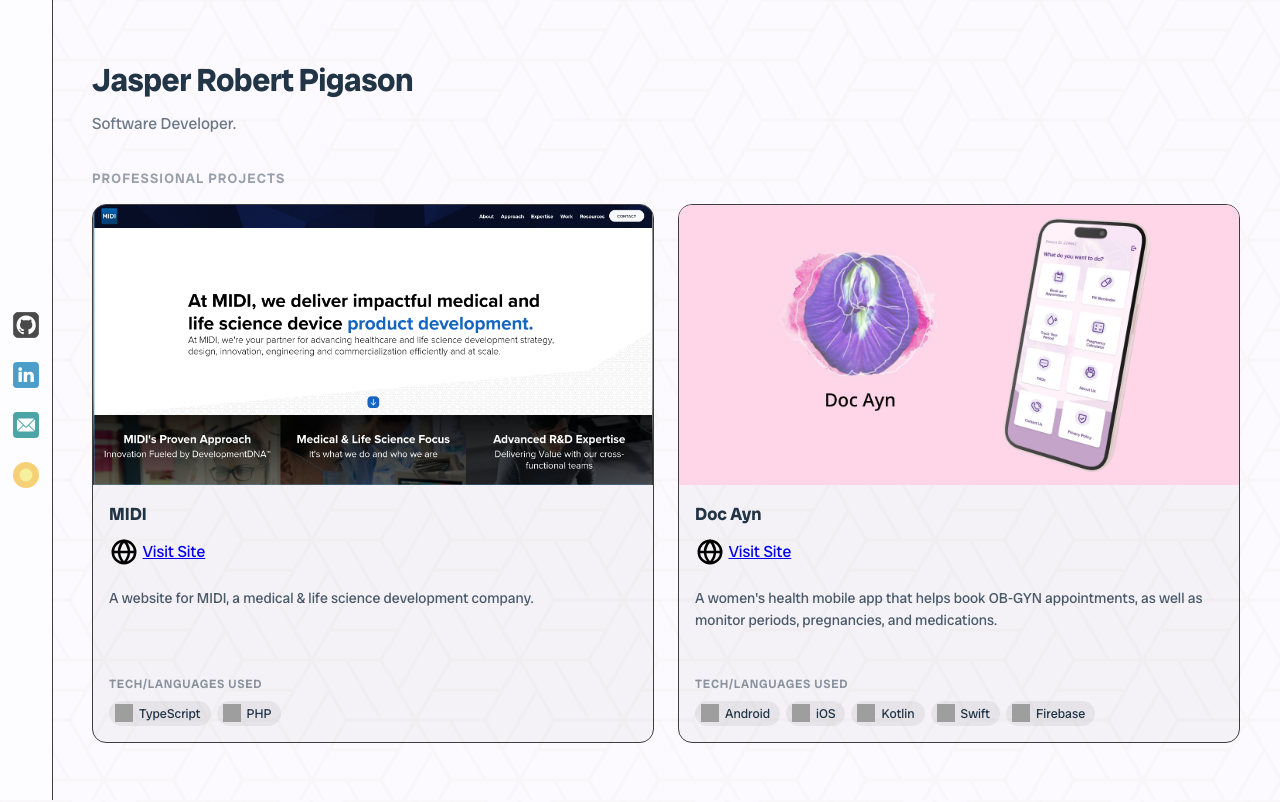
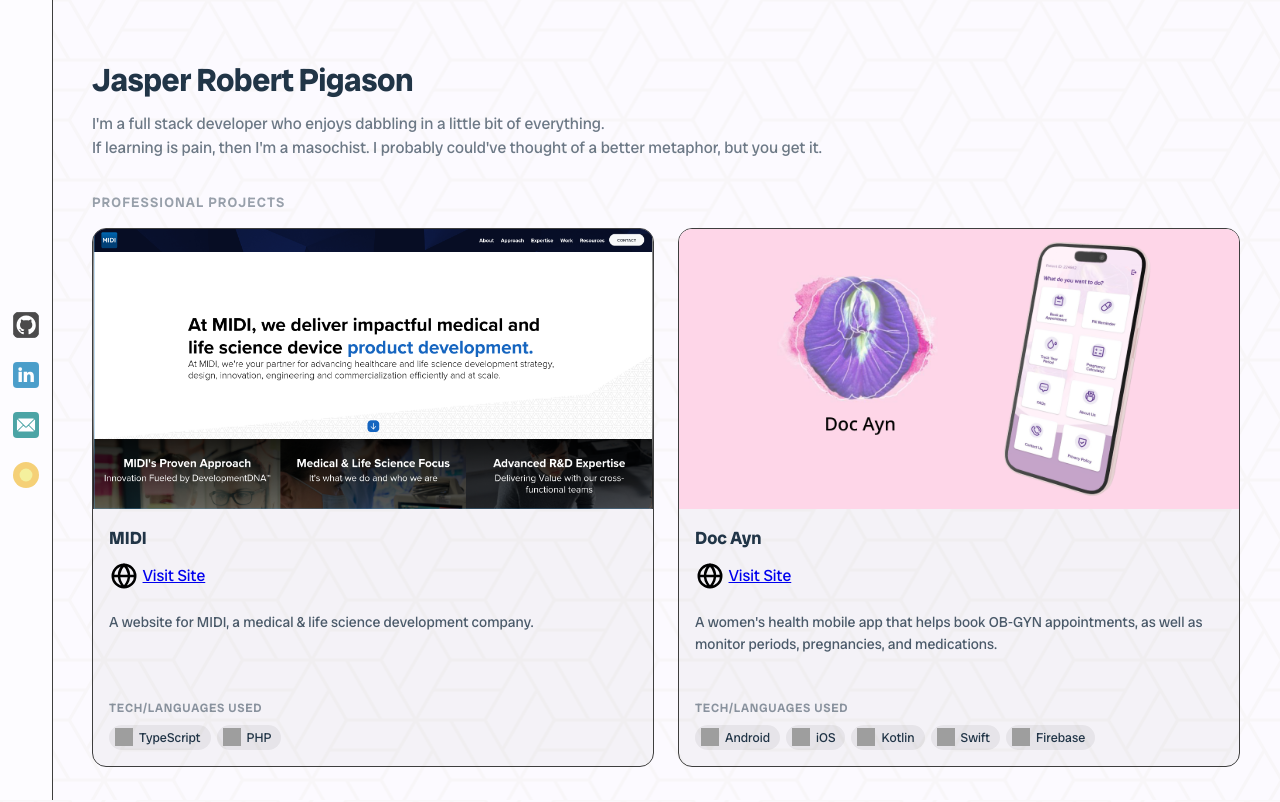
Before and after one commit to jrpdango/jrpdango.github.io, a Vue app: page / in a window 1280 px wide. Shown: the top 802 px of the page. Built offline with nearby package versions, Linux system fonts and the light colour scheme; grey boxes are pictures that could not be loaded.

Commit message:
feat(bio): update description

```diff
--- a/src/components/BaseHeader.vue
+++ b/src/components/BaseHeader.vue
@@ -4,7 +4,10 @@
     <div class="header">
         <h1 class="my-name">Jasper Robert Pigason</h1>
         <p class="my-description">
-            Software Developer. <!-- Add your bio here -->
+            I'm a full stack developer who enjoys dabbling in a little bit of
+            everything. <br />
+            If learning is pain, then I'm a masochist. I probably could've
+            thought of a better metaphor, but you get it.
         </p>
     </div>
 </template>
@@ -29,7 +32,8 @@
 
 @media (max-width: 768px) {
     .header {
-        padding: var(--spacing-md) var(--content-padding-x-mobile) var(--spacing-sm);
+        padding: var(--spacing-md) var(--content-padding-x-mobile)
+            var(--spacing-sm);
     }
 
     .my-name {
```
